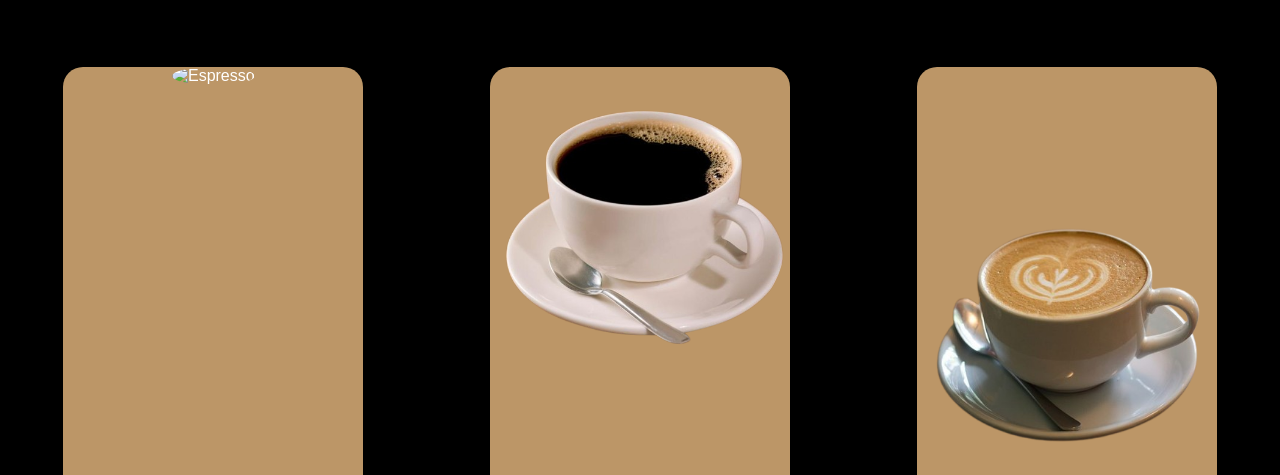
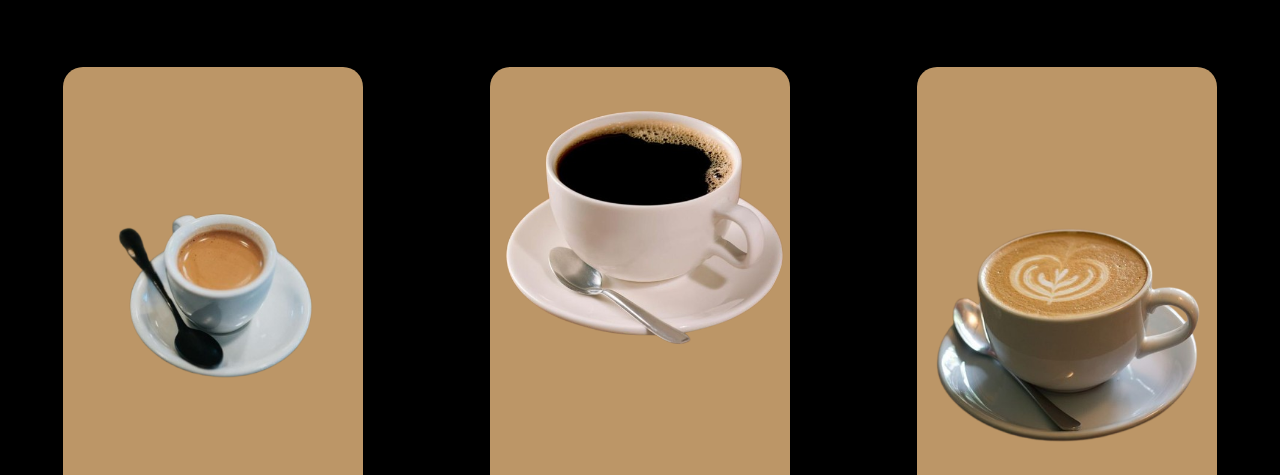
Before and after one commit to Marie-Janelle/MoonLight-Coffee, a plain HTML site: page PRODUCTS.html in a window 1280 px wide. Shown: the part 325-800 px from the top of the page. Drawn offline with Linux system fonts and the light colour scheme.

Commit message:
Update PRODUCTS.html

```diff
--- a/PRODUCTS.html
+++ b/PRODUCTS.html
@@ -35,7 +35,7 @@
             <h1>Coffees</h1>
             <div class="card-container">
                 <div class="card">
-                    <img src="images/Espresso.png" alt="Espresso">
+                    <img src="Espresso.png" alt="Espresso">
                     <div class="card-content">
                         <h2>Espresso</h2>
                         <p>A rich and concentrated coffee brewed by forcing hot water through finely-ground coffee beans. It's the base for many other coffee drinks like cappuccino and latte.</p>
```
